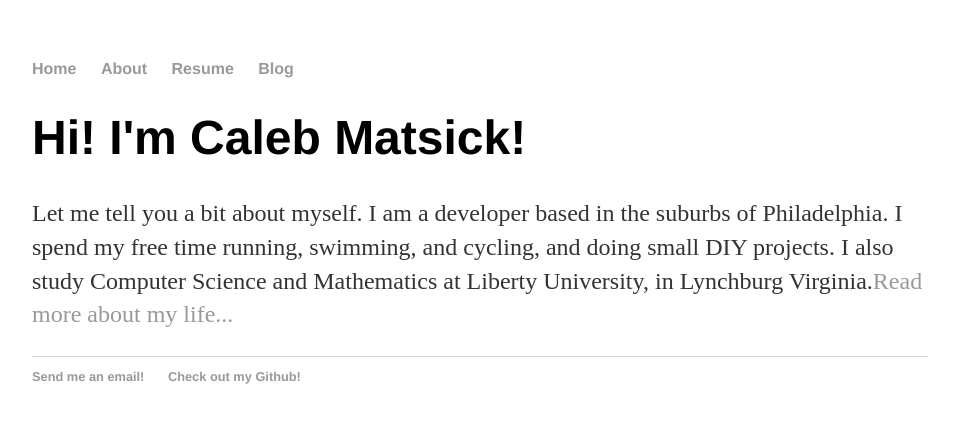
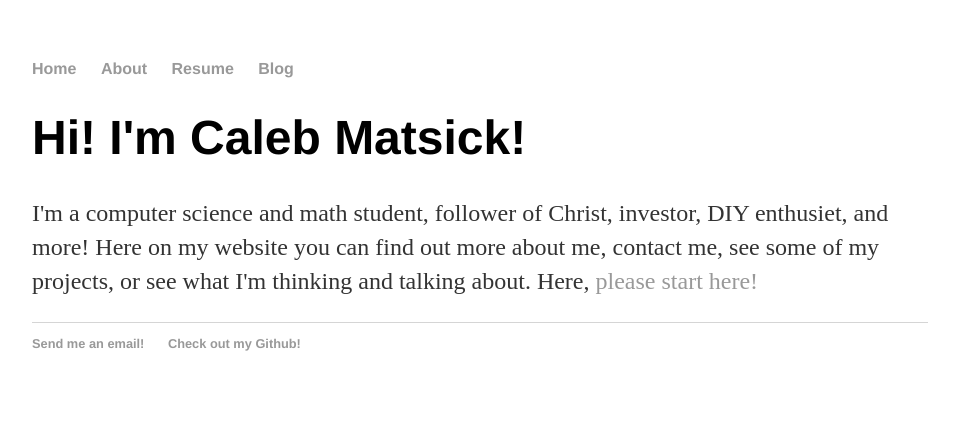
Before and after one commit to IronmanMk40/Matsick-Dot-Com, a Jekyll site: the page built from index.html, in a window 1280 px wide. Shown: the top 423 px of the page, without its empty margins (160-1113 px from the left). Built offline with Jekyll 4.4.1, drawn with Linux system fonts in a browser that asks for light colours.

Commit message:
Change content and added hyperlink

```diff
--- a/index.html
+++ b/index.html
@@ -4,8 +4,7 @@ title: Caleb Matsick
 ---
 <div class="blurb">
 	<h1>Hi! I'm Caleb Matsick!</h1>
-	<p>Let me tell you a bit about myself.
-		I am  a developer based in the suburbs of Philadelphia. I
-		spend my free time running, swimming, and cycling, and doing small DIY projects. I also study Computer
-		Science and Mathematics at Liberty University, in Lynchburg Virginia.<a href="/about">Read more about my life...</a>
+	<p>I'm a computer science and math student, follower of Christ, investor, DIY enthusiet, and more! Here on my website you
+	can find out more about me, contact me, see some of my projects, or see what I'm thinking and talking about.
+		Here, <a href="/about">please start here!</a></p>
 </div><!-- /.blurb -->
```
